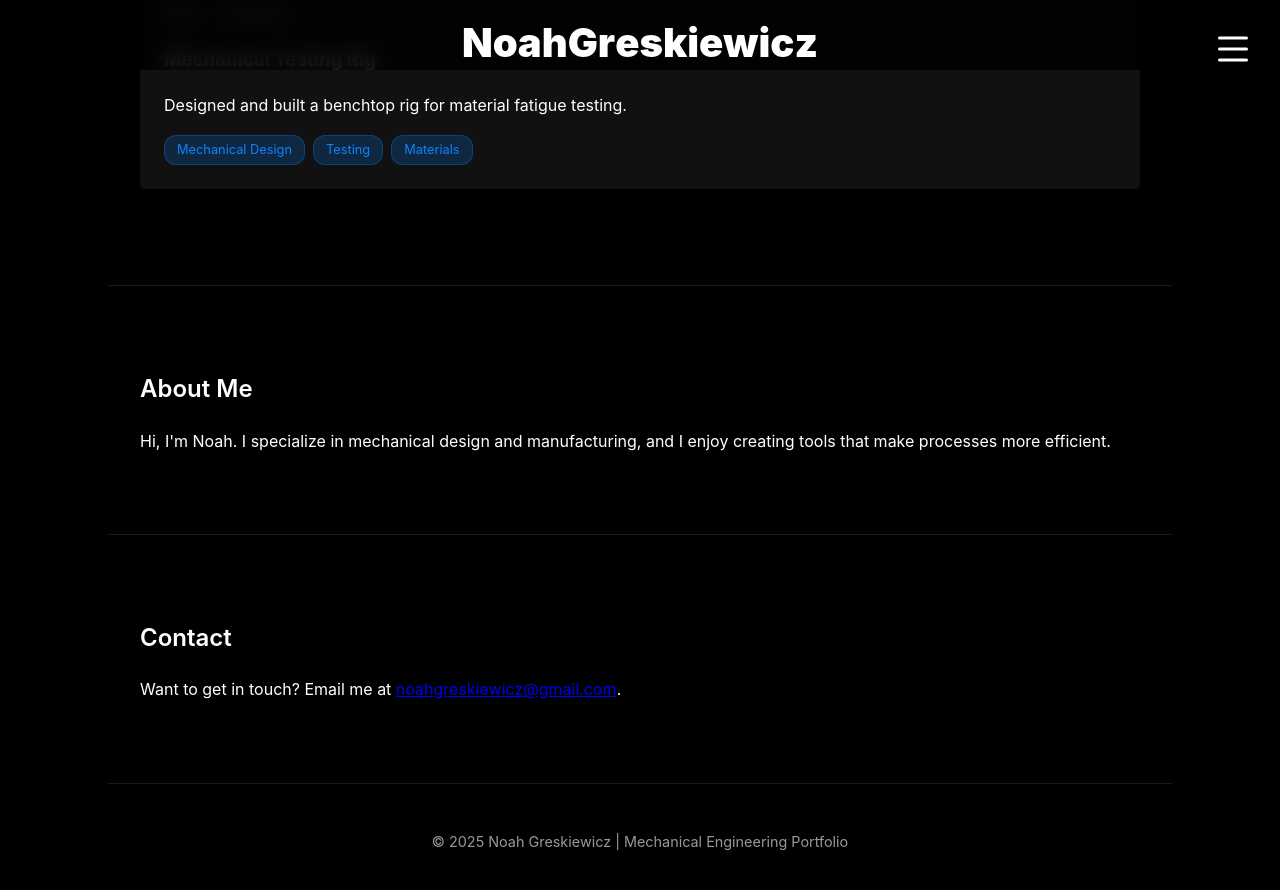
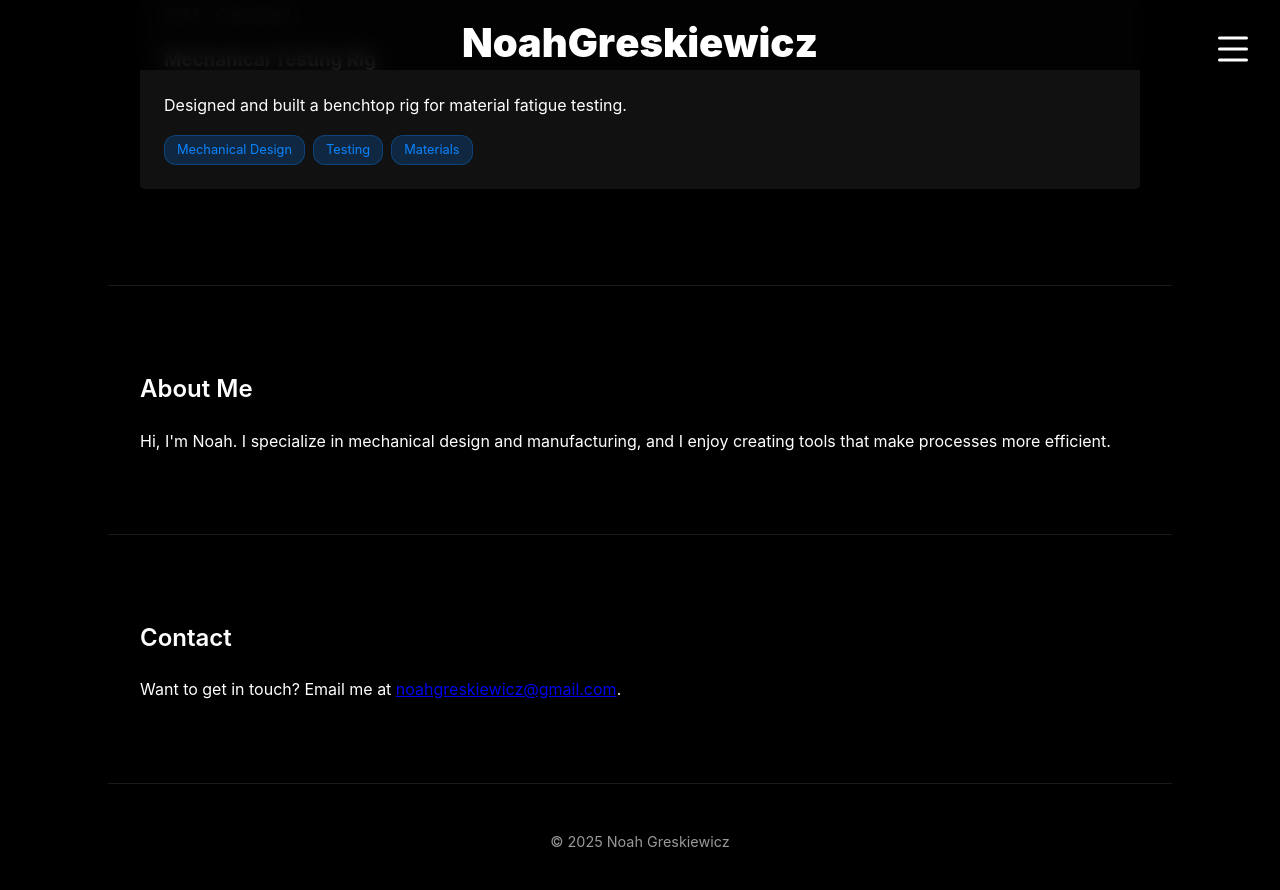
Before and after one commit to ngreskie/ngreskie.github.io, a Jekyll site: the page built from index.md, in a window 1280 px wide and 900 px high, scrolled down 1071 px. Shown: the top 890 px of the window. Built offline with Jekyll 4.4.1, drawn with Linux system fonts in a browser that asks for light colours.

Commit message:
fix all projects display

```diff
--- a/_includes/footer.html
+++ b/_includes/footer.html
@@ -1,5 +1,5 @@
 <footer>
   <div class="container">
-    <p>&copy; {{ site.time | date: "%Y" }} Noah Greskiewicz | Mechanical Engineering Portfolio</p>
+    <p>&copy; {{ site.time | date: "%Y" }} Noah Greskiewicz</p>
   </div>
 </footer>
--- a/_includes/head.html
+++ b/_includes/head.html
@@ -8,4 +8,4 @@
 
 <!-- Styles -->
 <link rel="stylesheet" href="{{ '/assets/style.css' | relative_url }}" />
-<link rel="stylesheet" href="https://unpkg.com/aos@next/dist/aos.css" />
+<link href="https://unpkg.com/aos@2.3.1/dist/aos.css" rel="stylesheet">
--- a/index.md
+++ b/index.md
@@ -5,7 +5,7 @@
 
 <nav class="main-nav">
     <button class="nav-btn active" onclick="showSection('home')">Home</button>
-    <button class="nav-btn" onclick="showSection('projects')">All Projects</button>
+    <button class="nav-btn" onclick="showSection('all-projects')">All Projects</button>
 </nav>
 
 <!-- HOME SECTION -->
@@ -36,7 +36,7 @@
 </div>
 
 <!-- PROJECTS SECTION -->
-<div id="projects" class="section">
+<div id="all-projects" class="section">
     <section>
         <h2>All Projects</h2>
         {% for project in site.data.projects %}
```
